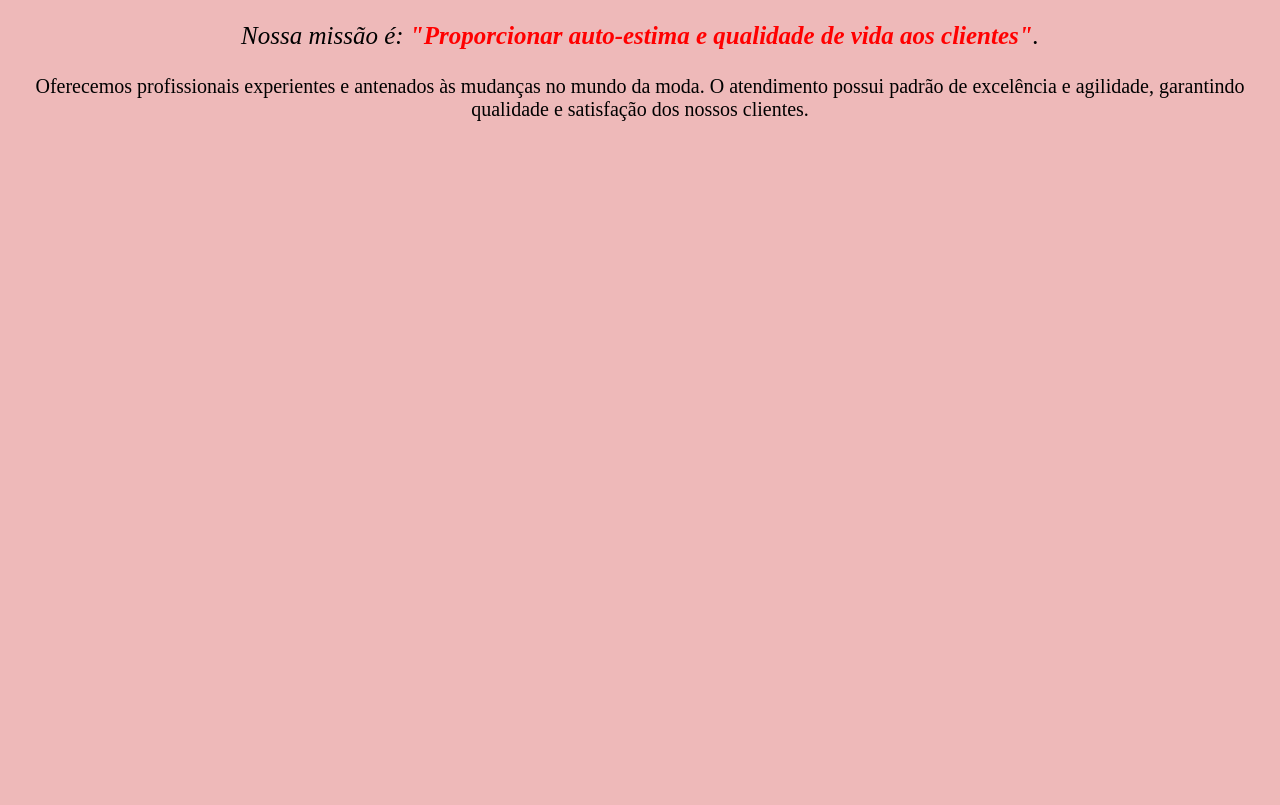
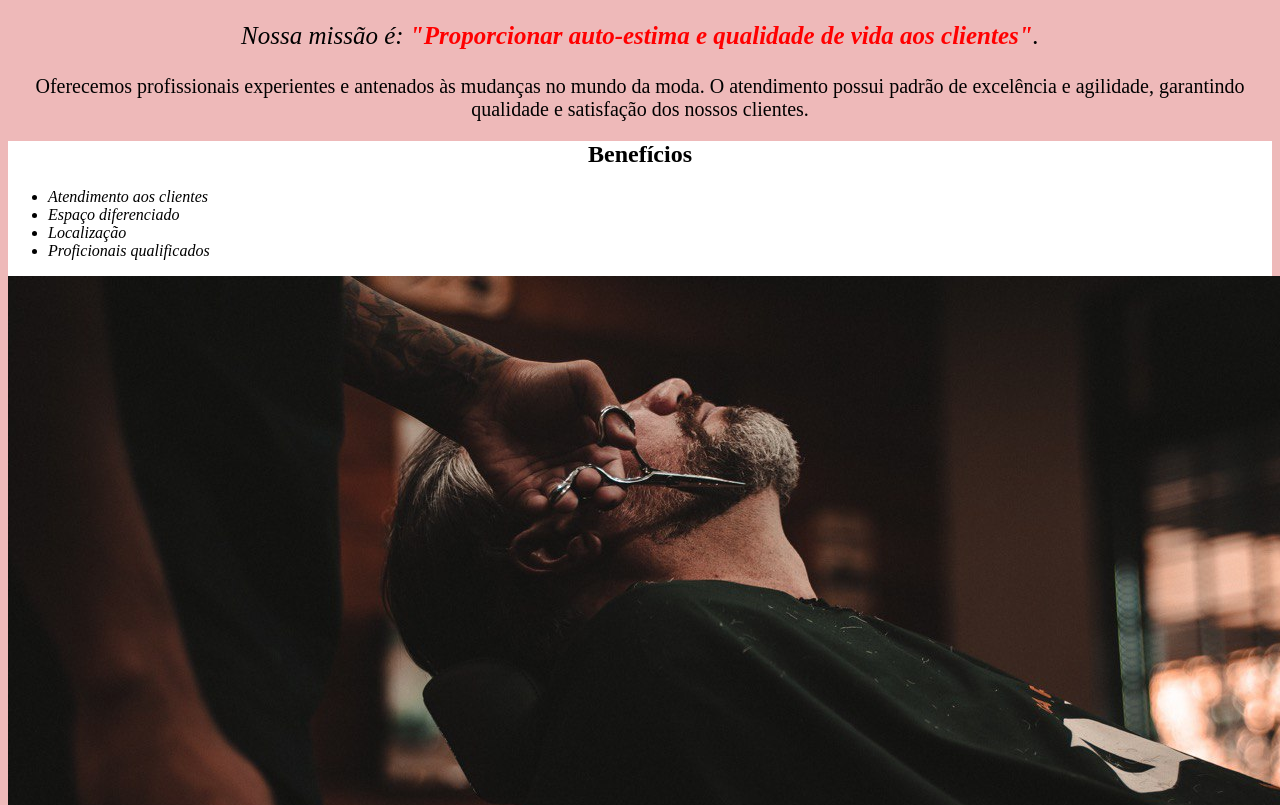
Before and after one commit to 3ofSwords/Barbearia, a plain HTML site: page index.html in a window 1280 px wide. Shown: the part 615-1420 px from the top of the page. Before the commit the page ends 800 px from the top, so only its background shows below. Drawn offline with Linux system fonts and the light colour scheme.

Commit message:
Atualizando arquivos

```diff
--- a/index.html
+++ b/index.html
@@ -1,5 +1,7 @@
 <!DOCTYPE html>
 <html lang="pt-br">
+    <head>
+
     <head>
         <meta charset="UTF-8">
     <title>Barbearia Alura</title>
@@ -8,6 +10,7 @@
 </head>
 <body>
    <img id="banner" src="banner.jpg">
+   <div>
         <h1>Sobre a Barbearia Alura</h1>
 
         <p>Localizada no coração da cidade a <strong>Barbearia Alura</strong> traz para o mercado o que há de melhor para o seu cabelo e barba. Fundada em 2019, a Barbearia Alura já é destaque na cidade e conquista novos clientes a cada dia.</p>
@@ -15,5 +18,17 @@
         <p id="missao"><em>Nossa missão é: <strong>"Proporcionar auto-estima e qualidade de vida aos clientes"</strong>.</em></p>
 
         <p>Oferecemos profissionais experientes e antenados às mudanças no mundo da moda. O atendimento possui padrão de excelência e agilidade, garantindo qualidade e satisfação dos nossos clientes.</p>
+</div>
+<div class="beneficios">
+        <h2>Benefícios</h2>
+
+        <ul>
+            <li class="itens">Atendimento aos clientes</li>
+            <li class="itens">Espaço diferenciado</li>
+            <li class="itens">Localização</li>
+            <li class="itens">Proficionais qualificados</li>
+        </ul>
+        <img id="beneficios" src="beneficios.jpg">
+    </div>
 </body>
 </html>
--- a/style.css
+++ b/style.css
@@ -4,6 +4,11 @@ body {
 
 #banner{
 width: 100%;
+}
+
+
+.principal{
+    background-color: #CCCCCC;
 }
 
 h1{
@@ -24,3 +29,15 @@ p {
 em strong{
     color:red;
 }
+
+.itens{
+    font-style:italic;
+}
+
+.beneficios{
+    background: #FFFFFF
+}
+
+h2 {
+    text-align: center;
+}
```
Also changed, not shown: beneficios.jpg (added). Lines whose indentation alone changed are shown as unchanged.
